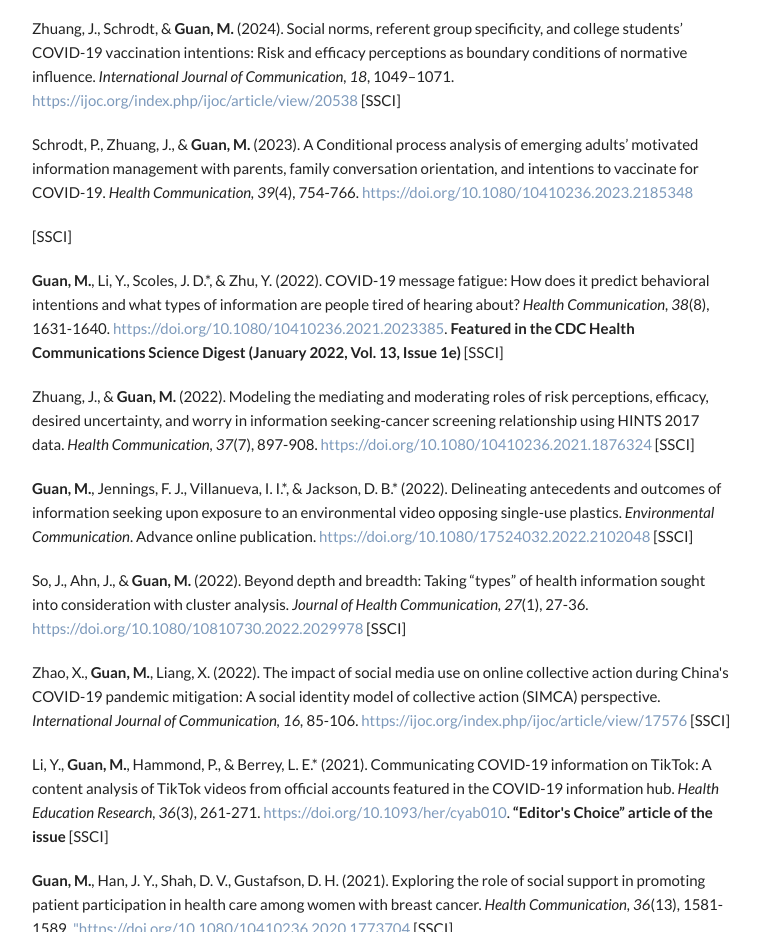
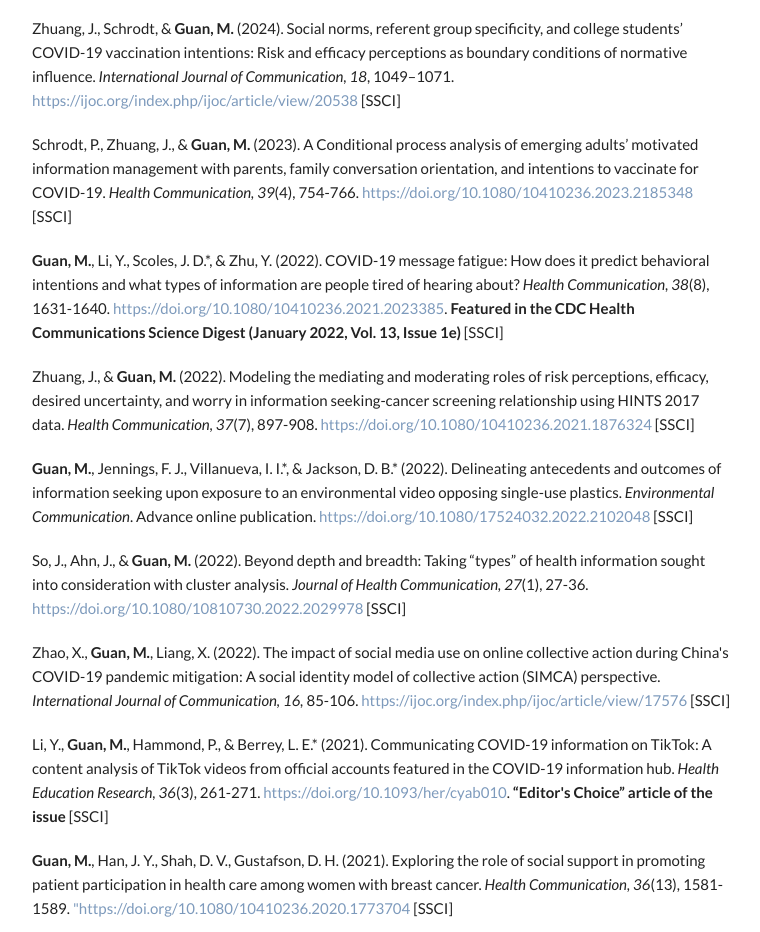
Before and after one commit to mfguan/mfguan.github.io, a plain HTML site: page cn.html in a window 1280 px wide. Shown: the part 1360-2292 px from the top of the page, without its empty margins (108-868 px from the left). Drawn offline with Linux system fonts and the light colour scheme.

Commit message:
Update 0911

```diff
--- a/cn.html
+++ b/cn.html
@@ -98,7 +98,7 @@
 
         <p>Zhuang, J., Schrodt, & <b>Guan, M.</b> (2024). Social norms, referent group specificity, and college students’ COVID-19 vaccination intentions: Risk and efficacy perceptions as boundary conditions of normative influence. <i>International Journal of Communication, 18</i>, 1049–1071. <a href=https://ijoc.org/index.php/ijoc/article/view/20538 target="_blank">https://ijoc.org/index.php/ijoc/article/view/20538</a> [SSCI]</p>
 
-        <p>Schrodt, P., Zhuang, J., & <b>Guan, M.</b> (2023). A Conditional process analysis of emerging adults’ motivated information management with parents, family conversation orientation, and intentions to vaccinate for COVID-19. <i>Health Communication, 39</i>(4), 754-766. <a href=https://doi.org/10.1080/10410236.2023.2185348 target="_blank">https://doi.org/10.1080/10410236.2023.2185348</a></p> [SSCI]</p>
+        <p>Schrodt, P., Zhuang, J., & <b>Guan, M.</b> (2023). A Conditional process analysis of emerging adults’ motivated information management with parents, family conversation orientation, and intentions to vaccinate for COVID-19. <i>Health Communication, 39</i>(4), 754-766. <a href=https://doi.org/10.1080/10410236.2023.2185348 target="_blank">https://doi.org/10.1080/10410236.2023.2185348</a> [SSCI]</p>
 
         <p><b>Guan, M.</b>, Li, Y., Scoles, J. D.*, & Zhu, Y. (2022). COVID-19 message fatigue: How does it predict behavioral intentions and what types of information are people tired of hearing about? <i>Health Communication, 38</i>(8), 1631-1640.  <a href=https://doi.org/10.1080/10410236.2021.2023385 target="_blank">https://doi.org/10.1080/10410236.2021.2023385</a>. <b>Featured in the CDC Health Communications Science Digest (January 2022, Vol. 13, Issue 1e)</b> [SSCI]</p>
 
```
